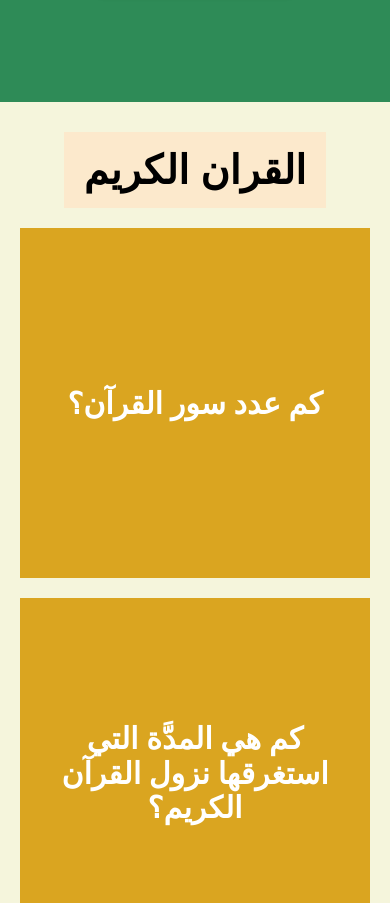
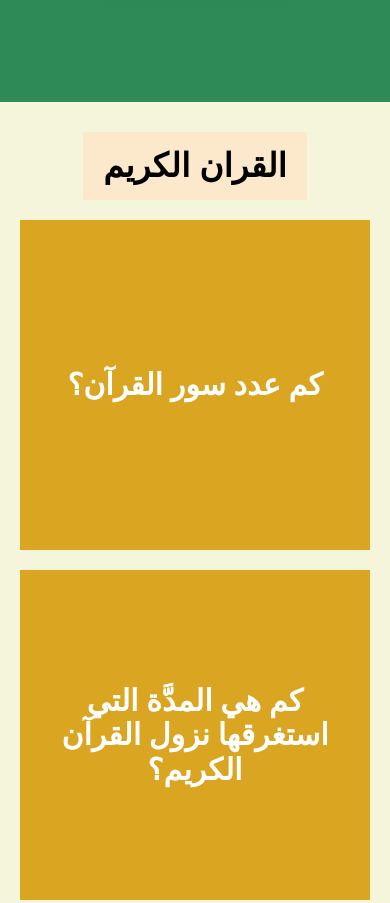
Before and after one commit to MarwaRabia/QuizMe, a plain HTML site: page index.html in a window 390 px wide. Shown: the part 700-1603 px from the top of the page. Drawn offline with Linux system fonts and the light colour scheme; a web font is replaced by a local one.

Commit message:
update-question

```diff
--- a/css/main.css
+++ b/css/main.css
@@ -16,7 +16,7 @@
 }
 .main-heading h2 {
   text-transform: uppercase;
-  font-size: 40px;
+  font-size: 50px;
   font-weight: bold;
   margin-bottom: 40px;
   position: relative;
@@ -27,6 +27,12 @@
   width: fit-content;
   text-align: center;
   margin: 0 auto 30px;
+}
+
+@media (max-width: 768px) {
+  .main-heading h2 {
+    font-size: 33px;
+  }
 }
 
 /* End component */
@@ -242,7 +248,6 @@ header ul li:not(:last-child) a {
 }
 
 @media (max-width: 750px) {
-
   .about-section p {
     font-size: 21px;
     line-height: 4.5rem;
@@ -255,13 +260,9 @@ header ul li:not(:last-child) a {
     padding: 10px 70px;
     font-size: 23px;
     margin: 65px auto 0;
-
   }
   .about-section a:hover {
     padding: 10px 100px;
-}
-  .questions .box {
-    margin-left: 0;
   }
 }
 
@@ -278,21 +279,15 @@ header ul li:not(:last-child) a {
   display: flex;
   flex-wrap: wrap;
   justify-content: center;
-  /* margin: 20px; */
-  /* margin: 0 20px 20px 20px; */
   margin-top: -10px;
 }
 
 .questions .box {
-  min-width: 350px;
-  height: 370px;
+  min-width: 450px;
+  height: 450px;
   margin-left: 20px;
 }
-@media (max-width: 750px) {
-  .questions .box {
-    margin-left: 0;
-  }
-}
+
 .container {
   scroll-margin-top: 80px;
 }
@@ -315,13 +310,12 @@ header ul li:not(:last-child) a {
   justify-content: center;
   align-items: center;
   font-weight: bold;
-  font-size: 30px;
+  font-size: 40px;
   color: white;
   padding: 10px;
   text-align: center;
   backface-visibility: hidden;
   -webkit-backface-visibility: hidden;
-  /* max-width: 100%; */
 }
 
 .box2 .front {
@@ -340,6 +334,19 @@ header ul li:not(:last-child) a {
   margin-bottom: -50px;
 }
 
+@media (max-width: 750px) {
+  .questions .box {
+    min-width: 350px;
+    height: 350px;
+     margin-left: 0;
+  }
+
+  .box2 .face {
+    font-size: 30px;
+  }
+
+}
+
 /* End Questions */
 
 /* <!-- Start Footer --> */
@@ -347,8 +354,8 @@ header ul li:not(:last-child) a {
 .footer {
   background-color: var(--main-color);
   color: white;
-  padding: 15px;
-  font-size: 15px;
+  padding: 18px;
+  font-size: 20px;
   text-align: center;
   font-weight: bold;
 }
```
Lines whose indentation alone changed are shown as unchanged.
